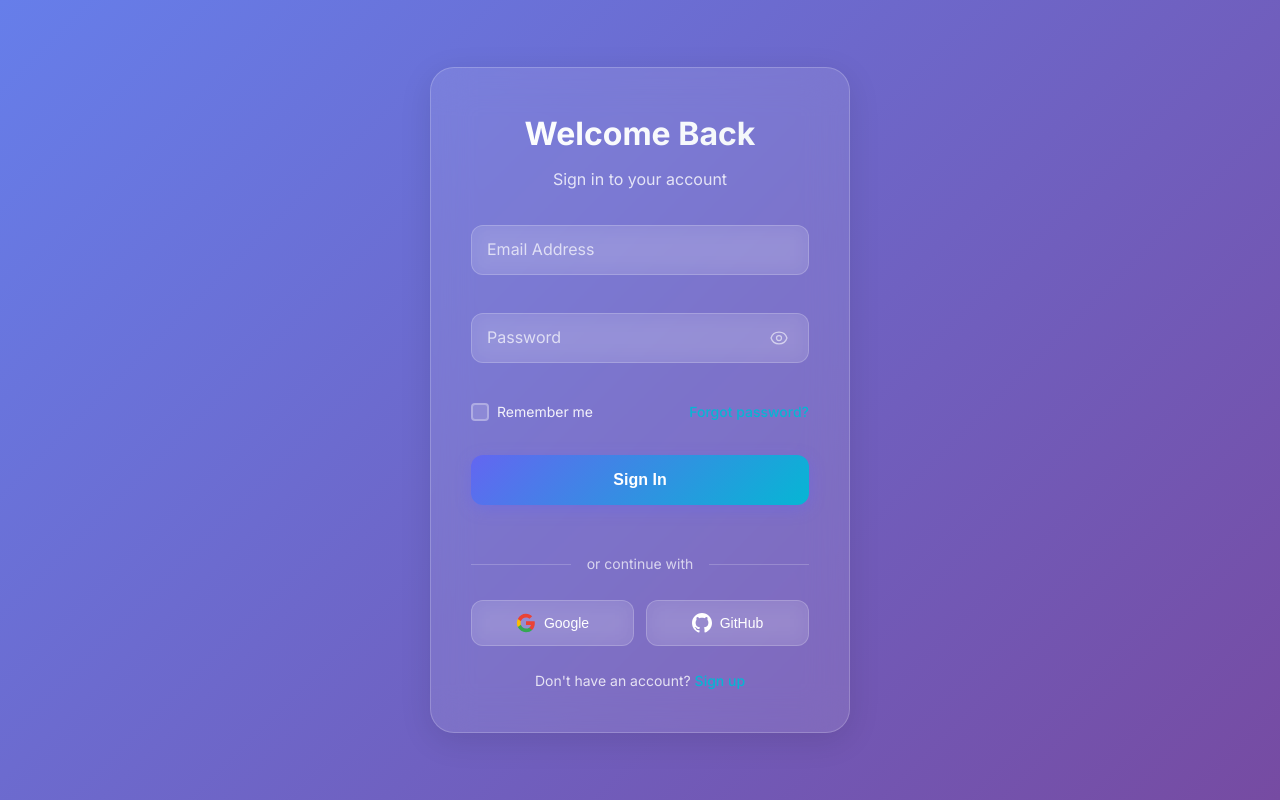
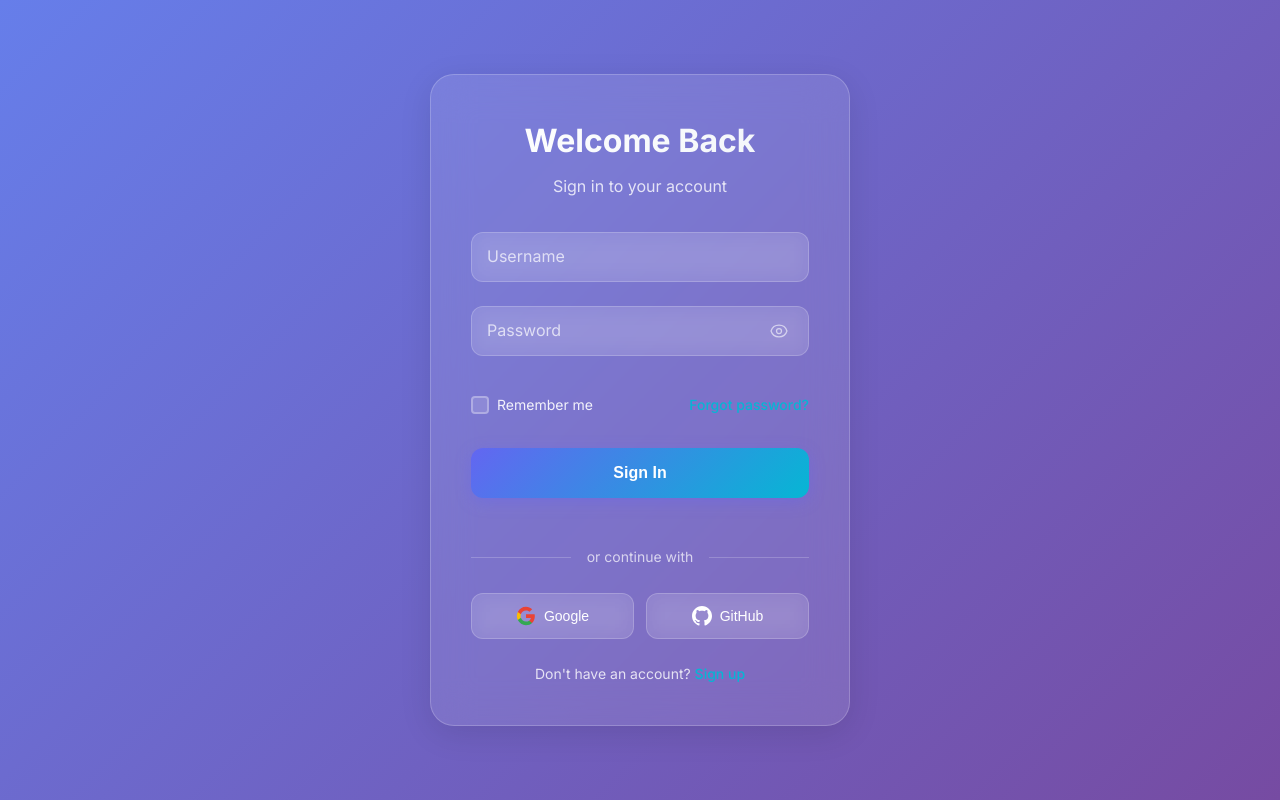
Before and after one commit to datpro1234567/PROJECT-EA, a Flask app: template BACKEND/views/signin.html in a window 1280 px wide. Run offline with Flask 3, Linux system fonts and the light colour scheme; the template is opened without the code that fills it, so the values that code supplies are empty; some libraries are stand-ins or nearby versions.

Commit message:
edit css, logic js, nofication error  for signup and signin pages

```diff
--- a/BACKEND/static/css/style.css
+++ b/BACKEND/static/css/style.css
@@ -1,4 +1,4 @@
-/* Glassmorphism signin Form - Complete & Self-Contained */
+/* Glassmorphism auth Form - Complete & Self-Contained */
 
 * {
     margin: 0;
@@ -17,7 +17,7 @@ body {
     line-height: 1.6;
 }
 
-.container {
+.auth-container {
     width: 100%;
     max-width: 420px;
     perspective: 1000px;
@@ -69,7 +69,7 @@ body {
 .input-wrapper input:valid {
     border-color: #06b6d4;
     background: rgba(255, 255, 255, 0.15);
-    transform: translateY(5px);
+    transform: translateY(-2px);
     box-shadow: 0 8px 25px rgba(6, 182, 212, 0.2);
 }
 
@@ -313,7 +313,7 @@ body {
     100% { transform: scale(1); }
 }
 
-.signin-card {
+.auth-card {
     background: rgba(255, 255, 255, 0.1);
     backdrop-filter: blur(20px);
     -webkit-backdrop-filter: blur(20px);
@@ -327,7 +327,7 @@ body {
     overflow: hidden;
 }
 
-.signin-card::before {
+.auth-card::before {
     content: '';
     position: absolute;
     top: 0;
@@ -338,21 +338,21 @@ body {
     transition: left 0.5s ease;
 }
 
-.signin-card:hover::before {
+.auth-card:hover::before {
     left: 100%;
 }
 
-.signin-card:hover {
+.auth-card:hover {
     transform: translateY(-5px);
     box-shadow: 0 12px 40px rgba(0, 0, 0, 0.15);
 }
 
-.signin-header {
+.auth-header {
     text-align: center;
     margin-bottom: 32px;
 }
 
-.signin-header h2 {
+.auth-header h2 {
     color: white;
     font-size: 2rem;
     font-weight: 700;
@@ -363,7 +363,7 @@ body {
     -webkit-text-fill-color: transparent;
 }
 
-.signin-header p {
+.auth-header p {
     color: rgba(255, 255, 255, 0.8);
     font-size: 1rem;
     font-weight: 400;
@@ -449,8 +449,8 @@ body {
     color: white;
 }
 
-/* signin Button */
-.signin-btn {
+/* auth Button */
+.auth-btn {
     width: 100%;
     margin-bottom: 24px;
 }
@@ -487,8 +487,8 @@ body {
     white-space: nowrap;
 }
 
-/* Social signin */
-.social-signin {
+/* Social auth */
+.social-auth {
     display: flex;
     gap: 12px;
     margin-bottom: 24px;
@@ -557,13 +557,13 @@ body {
 
 /* Mobile Responsive */
 @media (max-width: 480px) {
-    .signin-card {
+    .auth-card {
         padding: 24px;
         margin: 10px;
         border-radius: 20px;
     }
 
-    .signin-header h2 {
+    .auth-header h2 {
         font-size: 1.75rem;
     }
 
@@ -571,7 +571,7 @@ body {
         padding-right: 44px;
     }
 
-    .social-signin {
+    .social-auth {
         flex-direction: column;
     }
 
--- a/BACKEND/static/js/signin.js
+++ b/BACKEND/static/js/signin.js
@@ -5,23 +5,58 @@ document
     const formData = new FormData(this);
     const data = Object.fromEntries(formData.entries());
 
-    // Convert to JSON for Node backend (Flask version used request.form, but this is cleaner)
+    // 1. Bật SweetAlert2 ở chế độ Loading ngay khi ấn nút
+    Swal.fire({
+      title: "Đang xử lý...",
+      text: "Vui lòng chờ trong giây lát",
+      allowOutsideClick: false, // Không cho click ra ngoài để tắt
+      didOpen: () => {
+        Swal.showLoading();
+      },
+    });
+
     try {
       const res = await fetch("/api/signin", {
         method: "POST",
         headers: { "Content-Type": "application/json" },
         body: JSON.stringify(data),
       });
+
       const result = await res.json();
 
       if (result.success) {
-        window.location.href = "/";
+        // 2. Nếu thành công: Đổi sang icon Success và tự động chuyển trang
+        Swal.fire({
+          icon: "success",
+          title: "Đăng nhập thành công!",
+          text: "Đang chuyển hướng vào hệ thống...",
+          timer: 1500, // Hiện 1.5 giây rồi tự đóng
+          showConfirmButton: false, // Ẩn nút OK đi cho mượt
+          // Tuỳ biến màu nền cho hợp với giao diện kính mờ của bạn
+          background: "rgba(255, 255, 255, 0.95)",
+          backdrop: "rgba(0, 0, 0, 0.4)",
+        }).then(() => {
+          // Hành động này chạy sau khi bảng thông báo đóng lại
+          window.location.href = "/";
+        });
       } else {
-        document.getElementById("alert-box").innerHTML = `
-                <div class="alert alert-danger">${result.message}</div>
-            `;
+        // 3. Nếu sai tài khoản/pass: Hiện lỗi từ backend
+        Swal.fire({
+          icon: "error",
+          title: "Lỗi đăng nhập",
+          text: result.message, // Lấy câu chửi từ backend (ví dụ: "Sai mật khẩu")
+          confirmButtonColor: "#06b6d4", // Đổi màu nút OK theo tông màu xanh của bạn
+          background: "rgba(255, 255, 255, 0.95)",
+        });
       }
     } catch (err) {
       console.error(err);
+      // 4. Nếu sập Server hoặc mất mạng internet
+      Swal.fire({
+        icon: "error",
+        title: "Mất kết nối",
+        text: "Không thể kết nối đến máy chủ. Vui lòng thử lại sau!",
+        confirmButtonColor: "#ef4444",
+      });
     }
   });
--- a/BACKEND/views/signin.html
+++ b/BACKEND/views/signin.html
@@ -8,34 +8,35 @@
       rel="stylesheet"
       href="{{ url_for('static', filename='css/style.css') }}"
     />
+
     <link
       href="https://fonts.googleapis.com/css?family=Inter:400,500,700&display=swap"
       rel="stylesheet"
     />
   </head>
   <body>
-    <div class="container">
-      <div class="signin-card">
-        <div class="signin-header">
+    <div class="auth-container">
+      <div class="auth-card">
+        <div class="auth-header">
           <h2>Welcome Back</h2>
           <p>Sign in to your account</p>
         </div>
 
-        <form class="signin-form" id="signinForm" novalidate>
+        <form class="signin-form" id="signin-form" novalidate>
           <div class="form-group">
             <div class="input-wrapper">
               <input
-                type="email"
-                id="email"
-                name="email"
+                type="text"
+                id="username"
+                name="username"
                 placeholder=" "
                 required
-                autocomplete="email"
+                autocomplete="off"
               />
-              <label for="email">Email Address</label>
+              <label for="username">Username</label>
               <span class="focus-border"></span>
             </div>
-            <span class="error-message" id="emailError"></span>
+            <!-- <span class="error-message" id="usernameError"></span> -->
           </div>
 
           <div class="form-group">
@@ -73,7 +74,7 @@
             <a href="#" class="forgot-password">Forgot password?</a>
           </div>
 
-          <button type="submit" class="signin-btn btn">
+          <button type="submit" class="auth-btn btn">
             <span class="btn-text">Sign In</span>
             <span class="btn-loader"></span>
           </button>
@@ -83,7 +84,7 @@
           <span>or continue with</span>
         </div>
 
-        <div class="social-signin">
+        <div class="social-auth">
           <button type="button" class="social-btn google-btn">
             <span class="social-icon google-icon"></span>
             Google
@@ -105,8 +106,10 @@
         </div>
       </div>
     </div>
-
-    <script src="{{ url_for('static', filename='js/form-utils.js') }}"></script>
-    <script src="{{ url_for('static', filename='js/style.js') }}"></script>
+    <!-- Thêm vào phần <head> hoặc trước </body> -->
+    <script src="https://cdn.jsdelivr.net/npm/sweetalert2@11"></script>
+    <script src="{{ url_for('static', filename='js/signin.js') }}"></script>
+    <!-- <script src="{{ url_for('static', filename='js/form-utils.js') }}"></script>
+    <script src="{{ url_for('static', filename='js/style.js') }}"></script> -->
   </body>
 </html>
```
Also changed, not shown: BACKEND/static/js/signup.js (added, +55 -0 lines), BACKEND/views/signup.html (+5 -2 lines).
